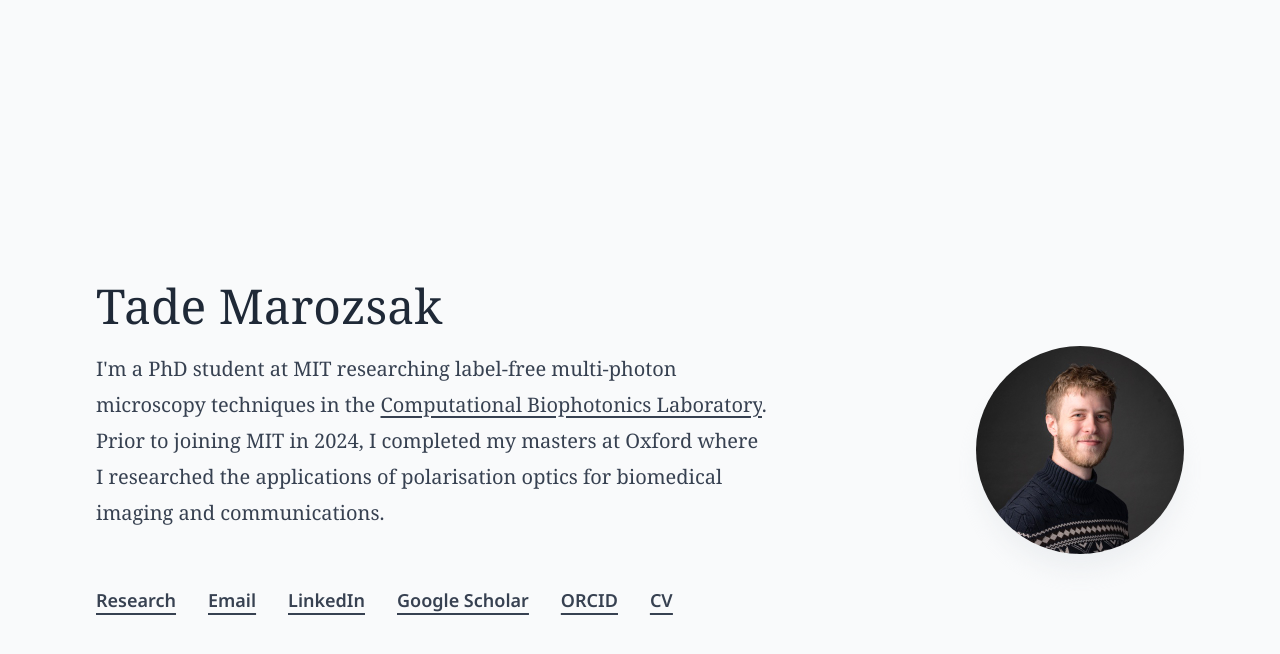
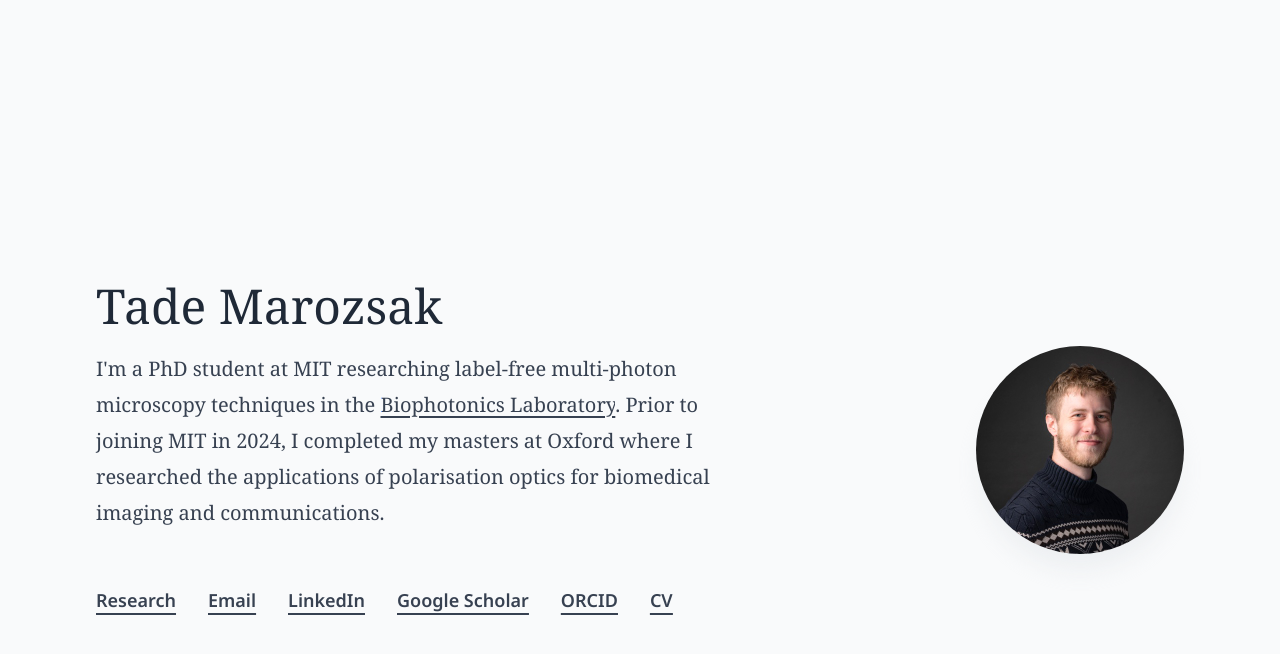
Before and after one commit to tademarozsak/tademarozsak.github.io, a Jekyll site: the page built from index.html, in a window 1280 px wide. Shown: the top 654 px of the page. Built offline with Jekyll 4.4.1, drawn with Linux system fonts in a browser that asks for light colours; some web fonts are replaced.

Commit message:
Rename the lab to Biophotonics Laboratory and open it in a new tab
Co-Authored-By: Claude Opus 5.5 <noreply@anthropic.com>

```diff
--- a/index.html
+++ b/index.html
@@ -9,7 +9,7 @@ description: Personal academic website of Tade Marozsak, a PhD candidate in Elec
         <h1 class="hero__name">{{ site.author }}</h1>
         <p class="hero__bio">
           I'm a PhD student at MIT researching label-free multi-photon microscopy techniques in the
-          <a href="https://yougroup.mit.edu" class="link-inline">Computational Biophotonics Laboratory</a>.
+          <a href="https://yougroup.mit.edu" class="link-inline" target="_blank" rel="noopener">Biophotonics Laboratory</a>.
           Prior to joining MIT in 2024, I completed my masters at Oxford where I researched the applications of polarisation optics for biomedical imaging and communications.
         </p>
         <nav class="cluster hero__nav" aria-label="Primary">
```
Also changed, not shown: README.md.
